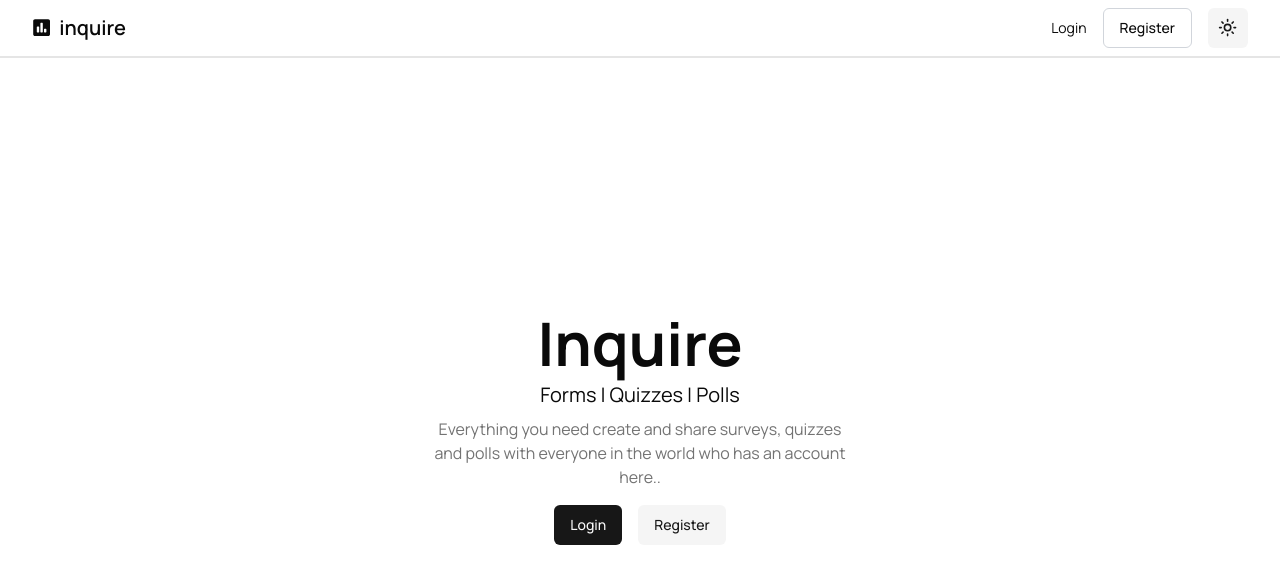
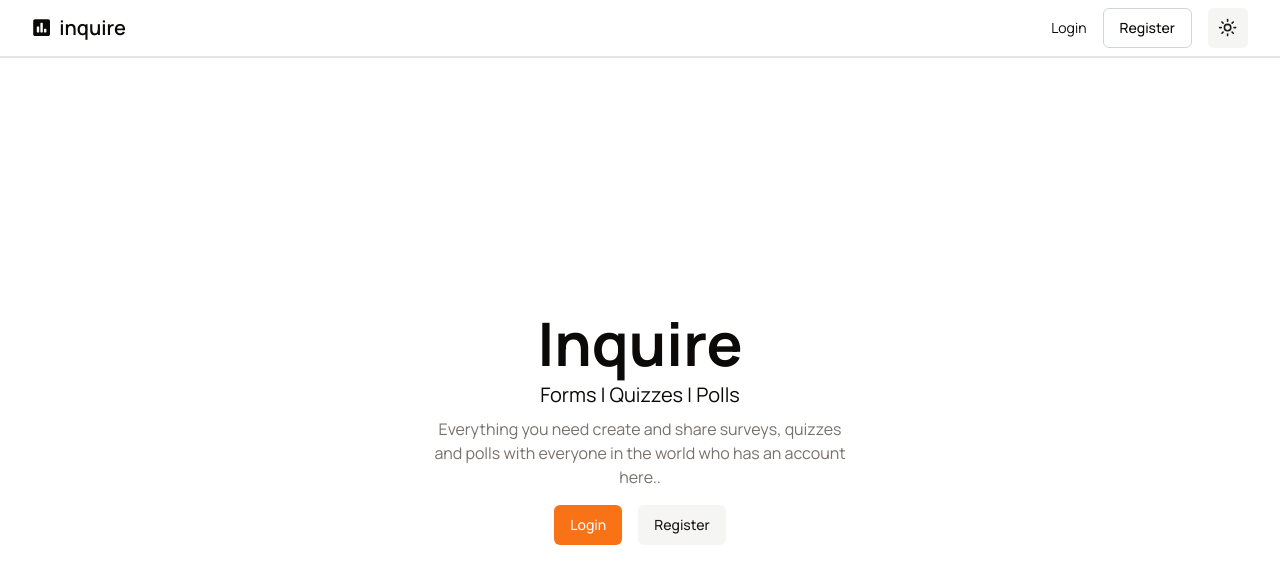
Before and after one commit to mdfarhan20/inquire, a Next.js app: page / in a window 1280 px wide. Shown: the top 584 px of the page. Built offline with nearby package versions, Linux system fonts and the light colour scheme; no server answers.

Commit message:
theme changed

```diff
--- a/app/globals.css
+++ b/app/globals.css
@@ -3,50 +3,51 @@
 @tailwind utilities;
 
 
+
 @layer base {
   :root {
     --background: 0 0% 100%;
-    --foreground: 0 0% 3.9%;
+    --foreground: 20 14.3% 4.1%;
     --card: 0 0% 100%;
-    --card-foreground: 0 0% 3.9%;
+    --card-foreground: 20 14.3% 4.1%;
     --popover: 0 0% 100%;
-    --popover-foreground: 0 0% 3.9%;
-    --primary: 0 0% 9%;
-    --primary-foreground: 0 0% 98%;
-    --secondary: 0 0% 96.1%;
-    --secondary-foreground: 0 0% 9%;
-    --muted: 0 0% 96.1%;
-    --muted-foreground: 0 0% 45.1%;
-    --accent: 0 0% 96.1%;
-    --accent-foreground: 0 0% 9%;
+    --popover-foreground: 20 14.3% 4.1%;
+    --primary: 24.6 95% 53.1%;
+    --primary-foreground: 60 9.1% 97.8%;
+    --secondary: 60 4.8% 95.9%;
+    --secondary-foreground: 24 9.8% 10%;
+    --muted: 60 4.8% 95.9%;
+    --muted-foreground: 25 5.3% 44.7%;
+    --accent: 60 4.8% 95.9%;
+    --accent-foreground: 24 9.8% 10%;
     --destructive: 0 84.2% 60.2%;
-    --destructive-foreground: 0 0% 98%;
-    --border: 0 0% 89.8%;
-    --input: 0 0% 89.8%;
-    --ring: 0 0% 3.9%;
+    --destructive-foreground: 60 9.1% 97.8%;
+    --border: 20 5.9% 90%;
+    --input: 20 5.9% 90%;
+    --ring: 24.6 95% 53.1%;
     --radius: 0.5rem;
   }
 
   .dark {
-    --background: 0 0% 3.9%;
-    --foreground: 0 0% 98%;
-    --card: 0 0% 3.9%;
-    --card-foreground: 0 0% 98%;
-    --popover: 0 0% 3.9%;
-    --popover-foreground: 0 0% 98%;
-    --primary: 0 0% 98%;
-    --primary-foreground: 0 0% 9%;
-    --secondary: 0 0% 14.9%;
-    --secondary-foreground: 0 0% 98%;
-    --muted: 0 0% 14.9%;
-    --muted-foreground: 0 0% 63.9%;
-    --accent: 0 0% 14.9%;
-    --accent-foreground: 0 0% 98%;
-    --destructive: 0 62.8% 30.6%;
-    --destructive-foreground: 0 0% 98%;
-    --border: 0 0% 14.9%;
-    --input: 0 0% 14.9%;
-    --ring: 0 0% 83.1%;
+    --background: 20 14.3% 4.1%;
+    --foreground: 60 9.1% 97.8%;
+    --card: 20 14.3% 4.1%;
+    --card-foreground: 60 9.1% 97.8%;
+    --popover: 20 14.3% 4.1%;
+    --popover-foreground: 60 9.1% 97.8%;
+    --primary: 20.5 90.2% 48.2%;
+    --primary-foreground: 60 9.1% 97.8%;
+    --secondary: 12 6.5% 15.1%;
+    --secondary-foreground: 60 9.1% 97.8%;
+    --muted: 12 6.5% 15.1%;
+    --muted-foreground: 24 5.4% 63.9%;
+    --accent: 12 6.5% 15.1%;
+    --accent-foreground: 60 9.1% 97.8%;
+    --destructive: 0 72.2% 50.6%;
+    --destructive-foreground: 60 9.1% 97.8%;
+    --border: 12 6.5% 15.1%;
+    --input: 12 6.5% 15.1%;
+    --ring: 20.5 90.2% 48.2%;
   }
 }
 
--- a/components/ui/charts.tsx
+++ b/components/ui/charts.tsx
@@ -27,8 +27,8 @@
         options={{
           indexAxis: "y",
           responsive: true,
-          elements: {
-            bar: { borderWidth: 1 }
+          scales: {
+
           }
         }}
       />
```
